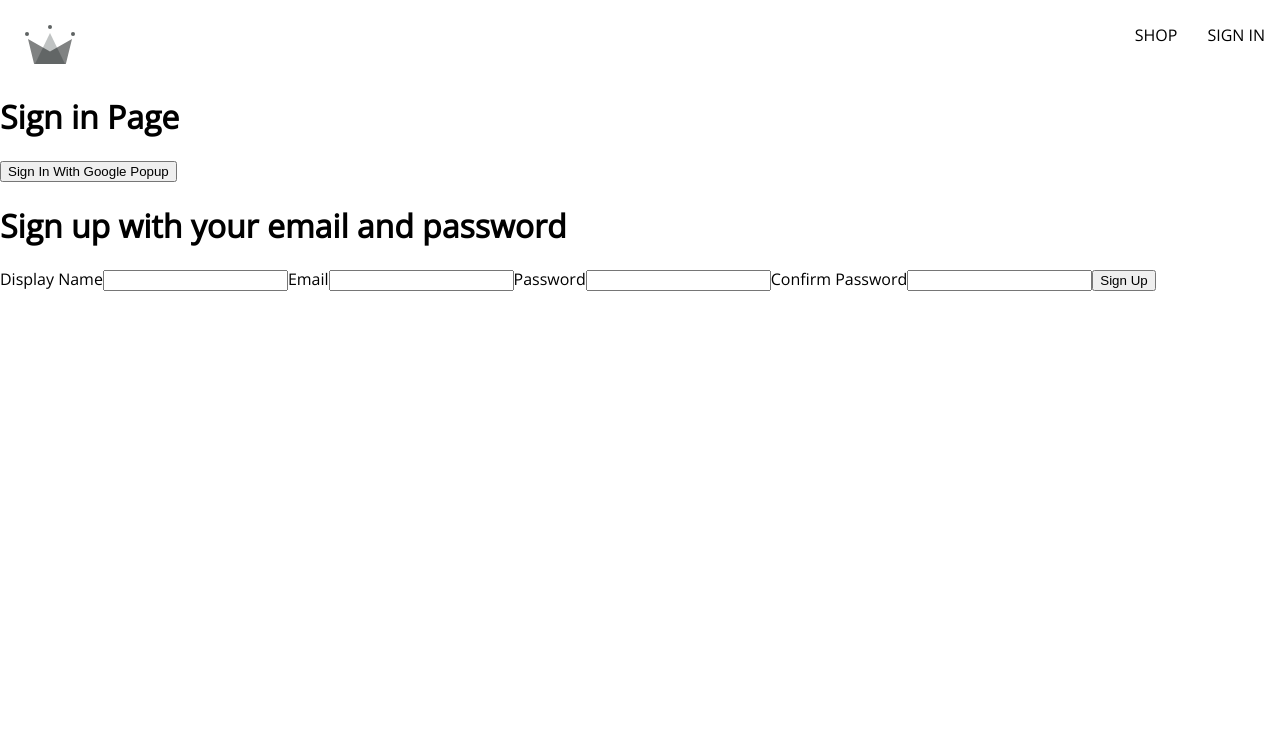
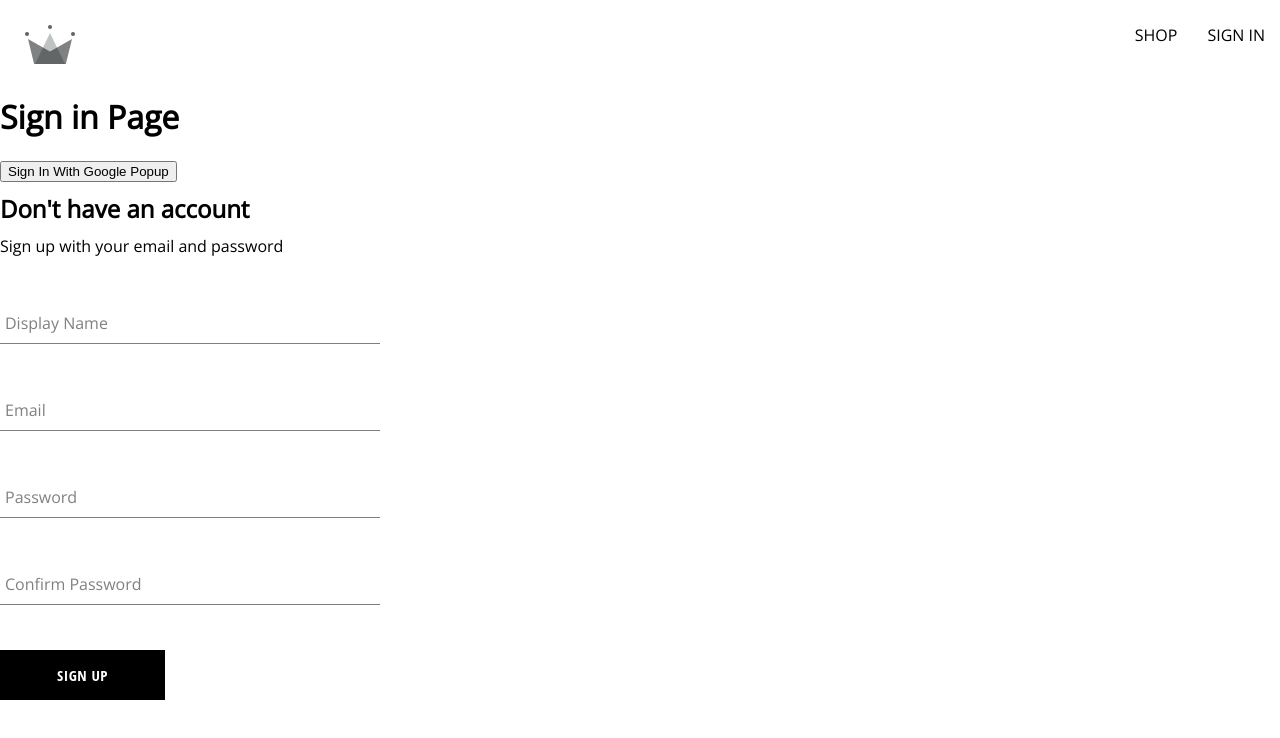
Before and after one commit to pdrevicky/crw-clothing, a React (Create React App) app: page /sign-in in a window 1280 px wide. Shown: the top 738 px of the page. Built offline with nearby package versions, Linux system fonts and the light colour scheme.

Commit message:
button and sign up component

```diff
--- /dev/null
+++ b/src/components/button/button.componet.jsx
@@ -0,0 +1,19 @@
+import "./button.styles.scss";
+
+const BUTTON_TYPE_CLASSES = {
+  google: "google-sign-in",
+  inverted: "inverted",
+};
+
+const Button = ({ children, buttonType, ...otherProps }) => {
+  return (
+    <button
+      className={`button-container ${BUTTON_TYPE_CLASSES[buttonType]}`}
+      {...otherProps}
+    >
+      {children}
+    </button>
+  );
+};
+
+export default Button;
--- /dev/null
+++ b/src/components/button/button.styles.scss
@@ -0,0 +1,46 @@
+.button-container {
+  min-width: 165px;
+  width: auto;
+  height: 50px;
+  letter-spacing: 0.5px;
+  line-height: 50px;
+  padding: 0 35px 0 35px;
+  font-size: 15px;
+  background-color: black;
+  color: white;
+  text-transform: uppercase;
+  font-family: "Open Sans Condensed";
+  font-weight: bolder;
+  border: none;
+  cursor: pointer;
+  display: flex;
+  justify-content: center;
+
+  &:hover {
+    background-color: white;
+    color: black;
+    border: 1px solid black;
+  }
+
+  &.google-sign-in {
+    background-color: #4285f4;
+    color: white;
+
+    &:hover {
+      background-color: #357ae8;
+      border: none;
+    }
+  }
+
+  &.inverted {
+    background-color: white;
+    color: black;
+    border: 1px solid black;
+
+    &:hover {
+      background-color: black;
+      color: white;
+      border: none;
+    }
+  }
+}
--- /dev/null
+++ b/src/components/form-input/form-input.component.jsx
@@ -0,0 +1,20 @@
+import "./form-input.styles.scss";
+
+const FormInput = ({ label, ...otherProps }) => {
+  return (
+    <div className="group">
+      <input className="form-input" {...otherProps} />
+      {label && (
+        <label
+          className={`${
+            otherProps.value.length ? "shrink" : ""
+          } form-input-label`}
+        >
+          {label}
+        </label>
+      )}
+    </div>
+  );
+};
+
+export default FormInput;
--- /dev/null
+++ b/src/components/form-input/form-input.styles.scss
@@ -0,0 +1,54 @@
+$sub-color: grey;
+$main-color: black;
+
+@mixin shrinkLabel {
+  top: -14px;
+  font-size: 12px;
+  color: $main-color;
+}
+
+.group {
+  position: relative;
+  margin: 45px 0;
+
+  .form-input {
+    background: none;
+    background-color: white;
+    color: $sub-color;
+    font-size: 18px;
+    padding: 10px 10px 10px 5px;
+    display: block;
+    width: 100%;
+    border: none;
+    border-radius: 0;
+    border-bottom: 1px solid $sub-color;
+    margin: 25px 0;
+
+    &:focus {
+      outline: none;
+    }
+
+    &:focus ~ .form-input-label {
+      @include shrinkLabel();
+    }
+  }
+
+  input[type="password"] {
+    letter-spacing: 0.3em;
+  }
+
+  .form-input-label {
+    color: $sub-color;
+    font-size: 16px;
+    font-weight: normal;
+    position: absolute;
+    pointer-events: none;
+    left: 5px;
+    top: 10px;
+    transition: 300ms ease all;
+
+    &.shrink {
+      @include shrinkLabel();
+    }
+  }
+}
--- a/src/components/sign-up-form/sign-up-form.component.jsx
+++ b/src/components/sign-up-form/sign-up-form.component.jsx
@@ -1,5 +1,12 @@
-import { createUserWithEmailAndPassword } from "firebase/auth";
 import { useState } from "react";
+import {
+  createAuthUserWithEmailAndPassword,
+  createUserDocumentFromAuth,
+} from "../../utils/firebase/firebase.utils";
+import Button from "../button/button.componet";
+import FormInput from "../form-input/form-input.component";
+
+import "./sign-up-form.styles.scss";
 
 const defaultFormFields = {
   displayName: "",
@@ -7,15 +14,37 @@
   password: "",
   confirmPassword: "",
 };
-
 const SignUpForm = () => {
   const [formFields, setFormFields] = useState(defaultFormFields);
   const { displayName, email, password, confirmPassword } = formFields;
 
-  console.log(formFields);
+  const resetFormFields = () => {
+    setFormFields(defaultFormFields);
+  };
 
   const handleSubmit = async (event) => {
     event.preventDefault();
+
+    if (password !== confirmPassword) {
+      alert("Password do not match");
+      return;
+    }
+
+    try {
+      const { user } = await createAuthUserWithEmailAndPassword(
+        email,
+        password
+      );
+
+      await createUserDocumentFromAuth(user, { displayName });
+      resetFormFields();
+    } catch (error) {
+      if (error.code === "auth/email-already-in-use") {
+        alert("Cannot create user, email already in use");
+      } else {
+        console.log("user creation encountered an error", error);
+      }
+    }
   };
 
   const handleChange = (event) => {
@@ -26,11 +55,12 @@
   };
 
   return (
-    <div>
-      <h1>Sign up with your email and password</h1>
+    <div className="sign-up-container">
+      <h2>Don't have an account</h2>
+      <span>Sign up with your email and password</span>
       <form onSubmit={handleSubmit}>
-        <label>Display Name</label>
-        <input
+        <FormInput
+          label="Display Name"
           type="text"
           required
           onChange={handleChange}
@@ -38,8 +68,8 @@
           value={displayName}
         />
 
-        <label>Email</label>
-        <input
+        <FormInput
+          label="Email"
           type="email"
           required
           onChange={handleChange}
@@ -47,8 +77,8 @@
           value={email}
         />
 
-        <label>Password</label>
-        <input
+        <FormInput
+          label="Password"
           type="password"
           required
           onChange={handleChange}
@@ -56,8 +86,8 @@
           value={password}
         />
 
-        <label>Confirm Password</label>
-        <input
+        <FormInput
+          label="Confirm Password"
           type="password"
           required
           onChange={handleChange}
@@ -65,7 +95,7 @@
           value={confirmPassword}
         />
 
-        <button type="submit">Sign Up</button>
+        <Button type="google">Sign Up</Button>
       </form>
     </div>
   );
--- /dev/null
+++ b/src/components/sign-up-form/sign-up-form.styles.scss
@@ -0,0 +1,9 @@
+.sign-up-container {
+  display: flex;
+  flex-direction: column;
+  width: 380px;
+}
+
+h2 {
+  margin: 10px 0;
+}
--- a/src/utils/firebase/firebase.utils.js
+++ b/src/utils/firebase/firebase.utils.js
@@ -1,4 +1,3 @@
-import { async } from "@firebase/util";
 import { initializeApp } from "firebase/app";
 import {
   getAuth,
@@ -33,7 +32,10 @@
 
 export const db = getFirestore();
 
-export const createUserDocumentFromAuth = async (userAuth) => {
+export const createUserDocumentFromAuth = async (
+  userAuth,
+  additionalInformation
+) => {
   if (!userAuth) return;
 
   // 3 argument database, collection , unique identifier
@@ -49,6 +51,7 @@
         displayName,
         email,
         createAt,
+        ...additionalInformation,
       });
     } catch (error) {
       console.log("error creating user", error.message);
```
